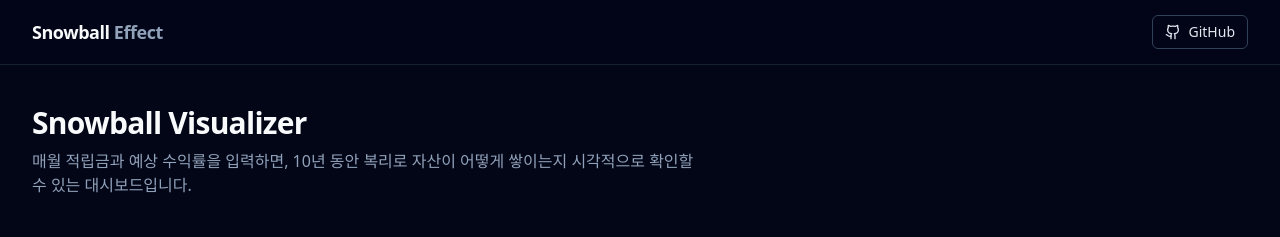
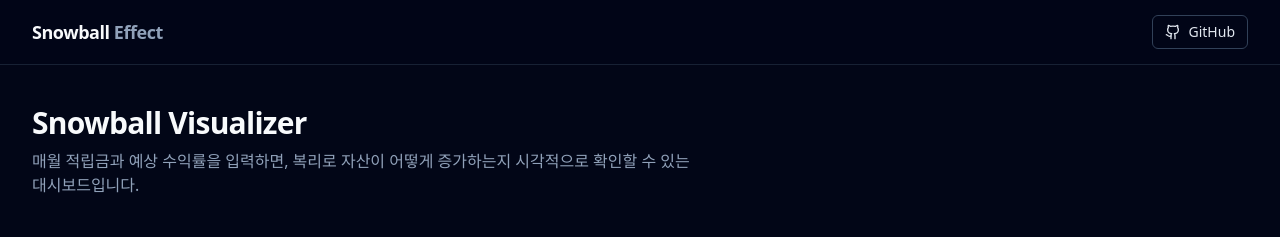
Before and after one commit to thisisyjin/Financial_Visualizer, a Next.js app: page / in a window 1280 px wide. Shown: the top 237 px of the page. Built offline with nearby package versions, Linux system fonts and the light colour scheme.

Commit message:
style: UI 세부 개선 - 계산하기 버튼 disabled 상태 스타일 추가 - 설명 텍스트 문구 개선

```diff
--- a/src/app/page.tsx
+++ b/src/app/page.tsx
@@ -49,7 +49,7 @@ export default function Home() {
               Snowball Visualizer
             </h1>
             <p className="mt-2 max-w-2xl text-sm text-slate-400 sm:text-base">
-              매월 적립금과 예상 수익률을 입력하면, 10년 동안 복리로 자산이 어떻게 쌓이는지 시각적으로 확인할 수 있는 대시보드입니다.
+              매월 적립금과 예상 수익률을 입력하면, 복리로 자산이 어떻게 증가하는지 시각적으로 확인할 수 있는 대시보드입니다.
             </p>
           </section>
 
--- a/src/components/InputForm.tsx
+++ b/src/components/InputForm.tsx
@@ -183,7 +183,7 @@ export default function InputForm({ onSubmit }: InputFormProps) {
 
       <button
         type="submit"
-        className="w-full rounded-lg bg-slate-700 px-4 py-2.5 text-sm font-medium text-slate-50 hover:bg-slate-600 focus:outline-none focus:ring-2 focus:ring-slate-600/50 focus:ring-offset-2 focus:ring-offset-slate-950 transition-colors"
+        className="w-full rounded-lg bg-slate-700 px-4 py-2.5 text-sm font-medium text-slate-50 hover:bg-slate-600 focus:outline-none focus:ring-2 focus:ring-slate-600/50 focus:ring-offset-2 focus:ring-offset-slate-950 transition-colors disabled:opacity-50 disabled:cursor-not-allowed"
       >
         계산하기
       </button>
```
